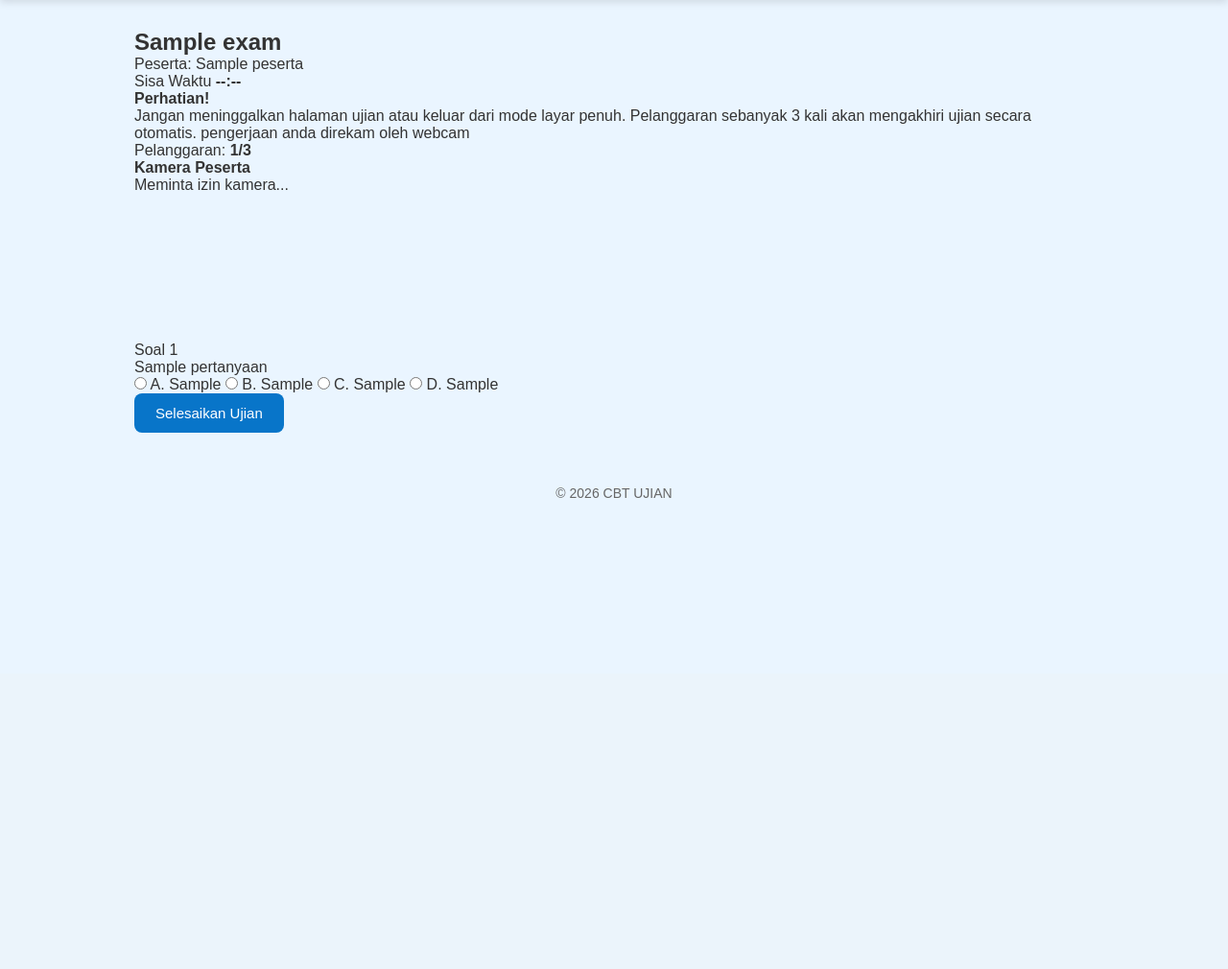
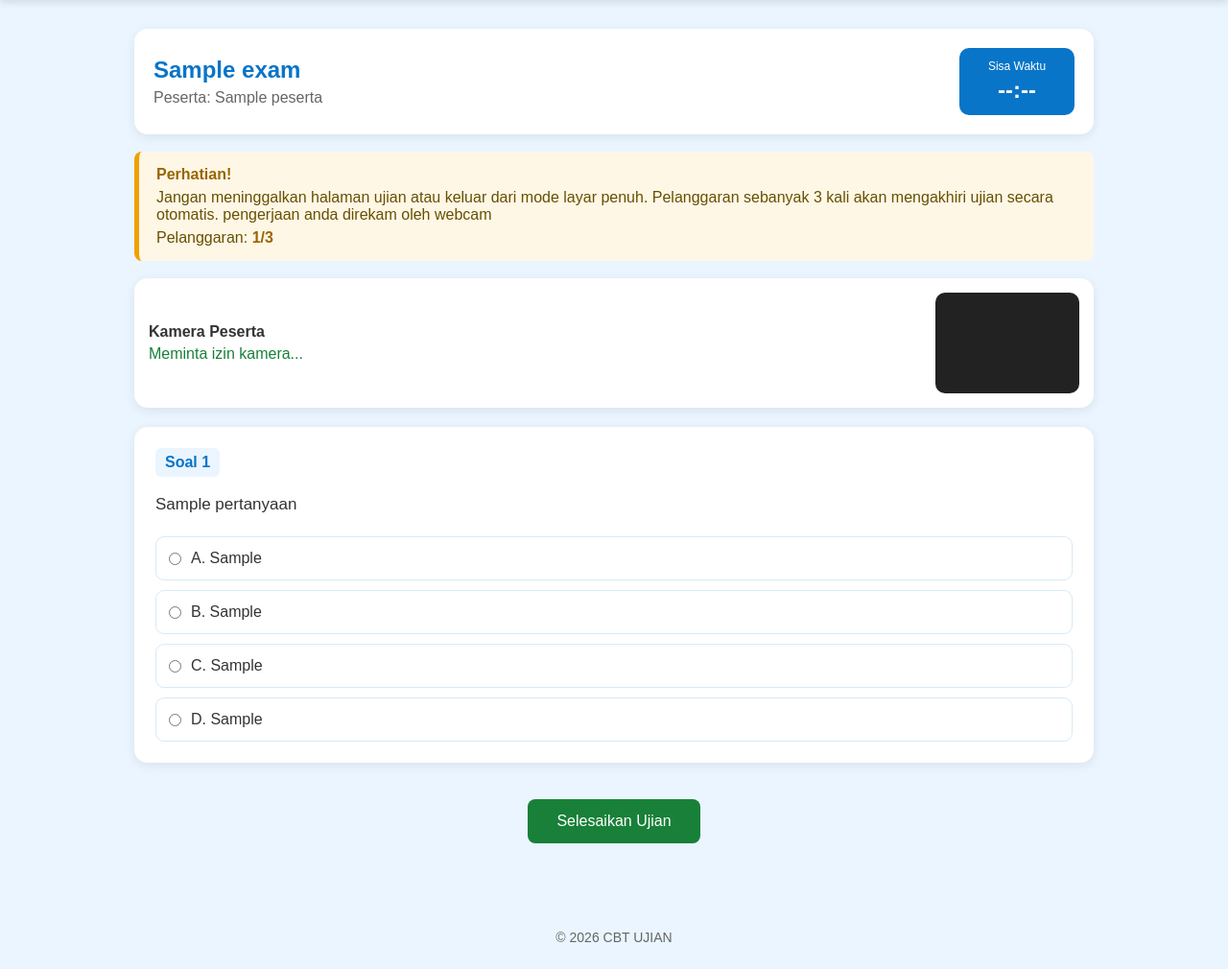
Before and after one commit to rizqilathifurhamadhani-coder/Aplikasi-Ujian, a Flask app: template templates/ujian.html in a window 1280 px wide. Shown: the part 98-1108 px from the top of the page at 96% size. Before the commit the page ends 617 px from the top, so only its background shows below. Run offline with Flask 3, Linux system fonts and the light colour scheme; the template is opened without the code that fills it: most values are stand-ins (such as "Sample title", 1, 10 or a date in 2020).

Commit message:
Update style.css

```diff
--- a/templates/static/css/style.css
+++ b/templates/static/css/style.css
@@ -229,3 +229,236 @@ footer {
 .back-link:hover {
     text-decoration: underline;
 }
+/* =========================
+   HALAMAN UJIAN
+========================= */
+
+.exam-header {
+    background: white;
+    padding: 20px;
+    border-radius: 14px;
+    margin-bottom: 18px;
+    display: flex;
+    justify-content: space-between;
+    align-items: center;
+    gap: 15px;
+    box-shadow: 0 3px 12px rgba(0, 0, 0, 0.08);
+}
+
+.exam-header h2 {
+    color: #0875C9;
+    margin-bottom: 6px;
+}
+
+.exam-header p {
+    color: #666;
+}
+
+.timer-box {
+    background: #0875C9;
+    color: white;
+    padding: 12px 20px;
+    border-radius: 10px;
+    text-align: center;
+    min-width: 120px;
+}
+
+.timer-box span {
+    display: block;
+    font-size: 12px;
+    margin-bottom: 4px;
+}
+
+.timer-box strong {
+    font-size: 24px;
+}
+
+.warning-box {
+    background: #FFF7E6;
+    border-left: 5px solid #F0A000;
+    padding: 15px 18px;
+    border-radius: 8px;
+    margin-bottom: 18px;
+}
+
+.warning-box strong {
+    color: #9A6500;
+}
+
+.warning-box p {
+    margin-top: 6px;
+    color: #665000;
+}
+
+.camera-box {
+    background: white;
+    padding: 15px;
+    border-radius: 14px;
+    margin-bottom: 20px;
+    display: flex;
+    justify-content: space-between;
+    align-items: center;
+    gap: 15px;
+    box-shadow: 0 3px 12px rgba(0, 0, 0, 0.08);
+}
+
+.camera-box p {
+    color: #188038;
+    margin-top: 5px;
+}
+
+#participant-camera {
+    width: 150px;
+    height: 105px;
+    object-fit: cover;
+    border-radius: 10px;
+    background: #222;
+}
+
+.question-card {
+    background: white;
+    padding: 22px;
+    border-radius: 14px;
+    margin-bottom: 18px;
+    box-shadow: 0 3px 12px rgba(0, 0, 0, 0.08);
+}
+
+.question-number {
+    display: inline-block;
+    background: #EAF5FF;
+    color: #0875C9;
+    padding: 6px 10px;
+    border-radius: 6px;
+    font-weight: bold;
+    margin-bottom: 15px;
+}
+
+.question-text {
+    font-size: 17px;
+    line-height: 1.6;
+    margin-bottom: 20px;
+}
+
+.options {
+    display: flex;
+    flex-direction: column;
+    gap: 10px;
+}
+
+.option {
+    display: flex;
+    align-items: flex-start;
+    gap: 10px;
+    padding: 13px;
+    border: 1px solid #D8EAF7;
+    border-radius: 9px;
+    cursor: pointer;
+    transition: 0.2s;
+}
+
+.option:hover {
+    background: #EAF5FF;
+    border-color: #0875C9;
+}
+
+.option input {
+    margin-top: 3px;
+    accent-color: #0875C9;
+}
+
+.finish-area {
+    text-align: center;
+    padding: 20px 0 35px;
+}
+
+.finish-btn {
+    background: #188038;
+    font-size: 16px;
+    padding: 14px 30px;
+}
+
+.finish-btn:hover {
+    background: #146C2E;
+}
+
+.empty-state {
+    text-align: center;
+    padding: 30px;
+    color: #666;
+}
+
+.dashboard-header {
+    background: white;
+    padding: 25px;
+    border-radius: 14px;
+    margin-bottom: 20px;
+    display: flex;
+    justify-content: space-between;
+    align-items: center;
+    gap: 15px;
+    box-shadow: 0 3px 12px rgba(0, 0, 0, 0.08);
+}
+
+.dashboard-header h2 {
+    color: #0875C9;
+    margin-bottom: 5px;
+}
+
+.dashboard-header p {
+    color: #666;
+}
+
+.logout-btn {
+    background: #D93025;
+}
+
+.logout-btn:hover {
+    background: #B3261E;
+}
+
+.participant-info p {
+    margin-bottom: 10px;
+}
+
+
+/* =========================
+   TAMPILAN HP
+========================= */
+
+@media (max-width: 600px) {
+
+    .exam-header {
+        flex-direction: column;
+        align-items: stretch;
+    }
+
+    .timer-box {
+        width: 100%;
+    }
+
+    .camera-box {
+        align-items: flex-start;
+    }
+
+    #participant-camera {
+        width: 120px;
+        height: 85px;
+    }
+
+    .question-card {
+        padding: 17px;
+    }
+
+    .question-text {
+        font-size: 16px;
+    }
+
+    .dashboard-header {
+        flex-direction: column;
+        align-items: stretch;
+    }
+
+    .logout-btn {
+        text-align: center;
+    }
+}
```
